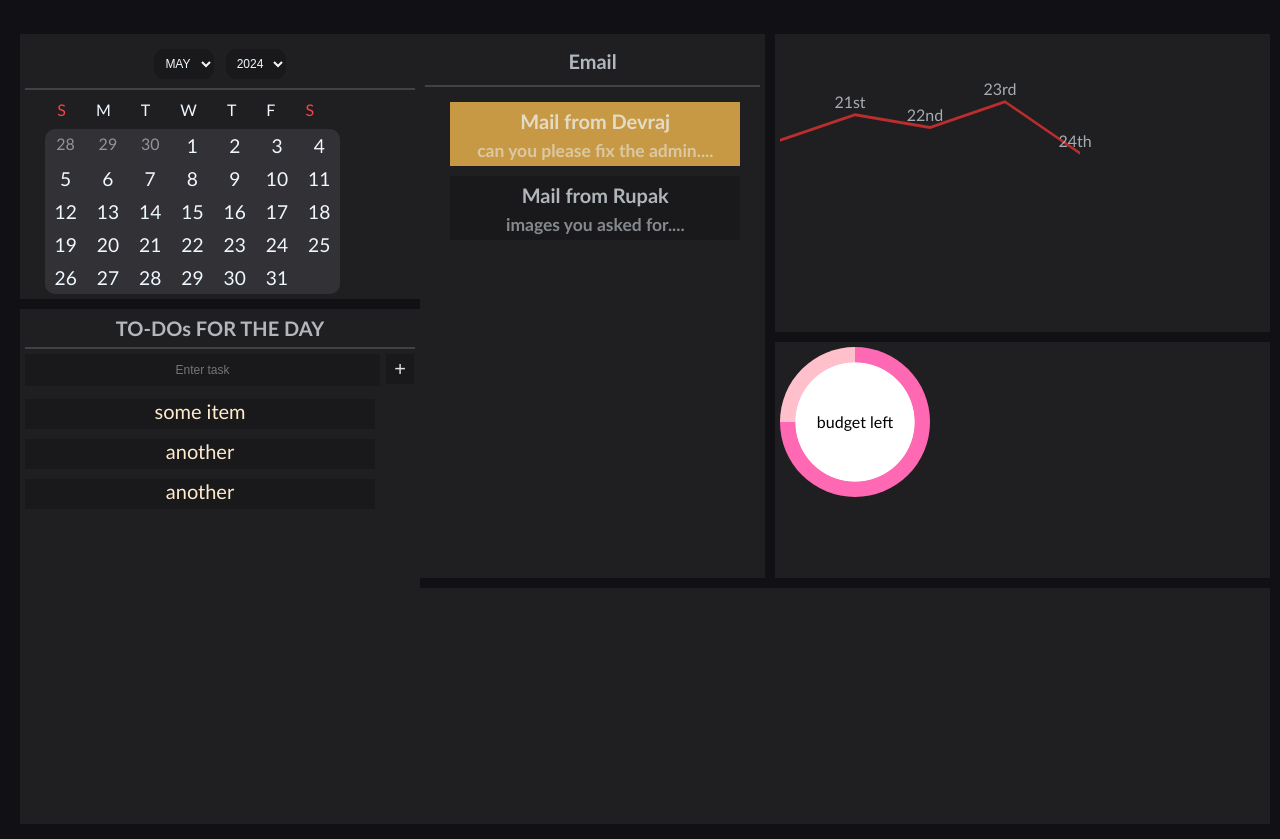
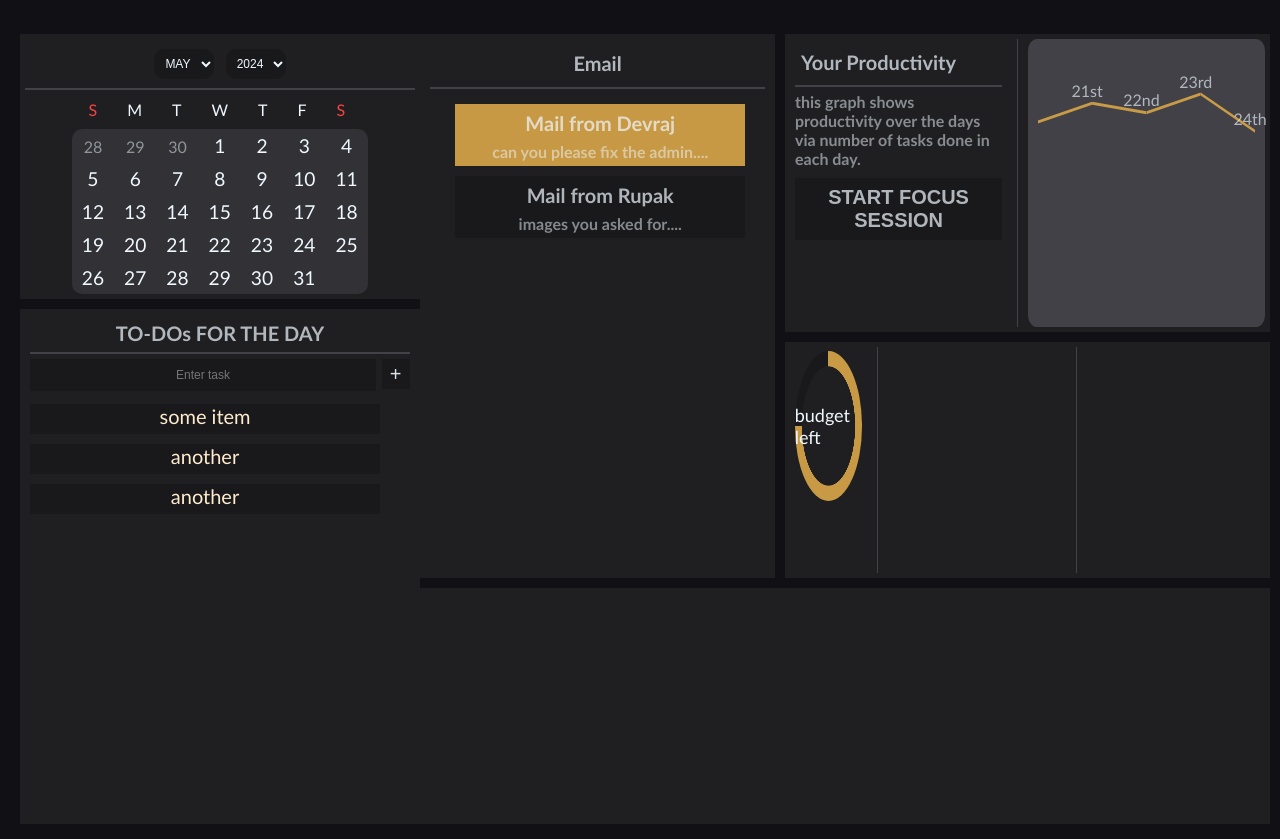
Before and after one commit to ActiveMasquerade/project_api, a plain HTML site: page index.html in a window 1280 px wide. Shown: the part 86-925 px from the top of the page. Drawn offline with Linux system fonts and the light colour scheme.

Commit message:
stuff updated

```diff
--- a/buttons.css
+++ b/buttons.css
@@ -23,7 +23,7 @@ body {
     gap: -10px;
     width: min-content;
     background-color: #313136;
-    margin-left: 5%;
+    margin-left: 12%;
     border-radius: 10px;
     color: aliceblue;
 }
@@ -64,7 +64,12 @@ body {
     background-color: #1f1f22;
     text-align: center;
     width: 400px;
+    height: auto;
 
+}
+.intodo {
+    height: 100%;
+    overflow: auto;
 }
 .calender {
     background-color: #1f1f22;
@@ -87,6 +92,11 @@ body {
     grid-area: 1 /1 / 4 / 2;
     background-color: #1f1f22;
     text-align: center;
+    height: auto;
+}
+.intemail {
+    height: 100%;
+    overflow: auto;
 }
 .notif {
     grid-area: 4 / 1 / 5 / 5;
@@ -94,6 +104,7 @@ body {
 }
 .budgetrack {
     grid-column: 2 / 5;
+    display: flex;
     grid-row: 3/4;
     background-color: #1f1f22;
     border: 2px aliceblue;
@@ -155,9 +166,7 @@ select {
     background-color: #19191b;
     color: aliceblue;
     text-align: center;
-}
-#time {
-    font: 100;
+    cursor: pointer;
 }
 #task-list li {
     float: left;
@@ -181,14 +190,21 @@ h1 {
     opacity: 0.7;
 }
 .etext {
-    padding-top: 3%;
+    padding-top: 2%;
     padding-bottom: 2%;
 }
 .chart_ {
     flex:1 ;
-    max-width: 300px;
     color: rgba(240, 248, 255, 0.651);
-    max-height: 400px;
+    border-radius: 4%;
+    padding: 10px;
+    background-color: #414147;
+}
+.explainpro {
+    flex:1;
+}
+.prohead {
+    margin: 9px;
 }
 ul {
     list-style-type: none
@@ -198,12 +214,14 @@ ul {
     width: 290px;
     float: left;
     margin-left: -5%;
+    cursor: pointer;
 }
 .mail {
     background-color: #19191b;
     width: 290px;
     float: left;
     margin-left: -5%;
+    cursor: pointer;
 }
 h2 {
     font-size: 0.7em;
@@ -215,37 +233,68 @@ h2 {
     display: grid;
     grid-template-columns: repeat(7, 1fr);
     color: aliceblue;
-    margin-left: 7%;
+    margin-left: 15%;
     gap: 20px;
     width: min-content;
 
 }
 .caldate {
     font-size: larger;
-
-
+    cursor: pointer;
 }
 .caldate-grey {
     opacity: 0.5;
+    margin-top: 20%;
 }
 .progress-bar {
+    width: 150px;
+    margin: 2%;
+    flex: 0.75;
     display: flex;
     justify-content: center;
     align-items: center;
 
-    width: 150px;
     height: 150px;
     border-radius: 50%;
     background:
-      radial-gradient(closest-side, white 79%, transparent 80% 100%),
-      conic-gradient(hotpink 75%, pink 0);
+      radial-gradient(closest-side, #1f1f22 79%, transparent 80% 100%),
+      conic-gradient(rgba(211, 162, 71, 0.938) 75%, #19191b 0);
   }
 
   .progress-bar::before {
     content: "budget left";
+    color: aliceblue;
+    font-size: large;
   }
-
-
+  .vline {
+    flex: 0.003;
+    background-color: #414147;
+    width: 2px;
+}
+.expense {
+    flex: 2;
+}
+.rexpense {
+    flex: 2;
+}
+.inner {
+    height: 100%;
+    overflow-y: auto;
+}
+h2 {
+    font-size: medium;
+}
+.focus {
+    width: fit-content;
+    height: fit-content;
+    float: inline-end;
+    background-color: #19191b;
+    border: none;
+    cursor: pointer;
+}
+.focus:hover {
+    opacity: 0.7;
+}
 @media all and (max-width: 1200px) {
     .contain {
         width: 100vh;
@@ -270,9 +319,11 @@ h2 {
     }
     .anything {
         flex:1;
-        width: min-content;
+
+        width: 103vw;
         display: flex;
         flex-direction: column;
+        margin-right:  14.5%;
     }
     .Email {
         flex: 1;
@@ -301,6 +352,7 @@ h2 {
     }
     .productivity {
         display: flex;
+        flex-direction: column;
     }
     .chart_ {
         flex: 1;
@@ -315,11 +367,11 @@ h2 {
     }
     .impmail {
         width: 100%;
-        margin-left: -25%;
+        margin-left: -35%;
     }
     .mail {
         width: 100%;
-        margin-left: -25%;
+        margin-left: -35%;
     }
     .calender {
         flex: 1;
@@ -329,5 +381,16 @@ h2 {
         flex: 2;
         width: 100vw;
     }
+    .caldates {
+        margin: 5%;
+    }
+    .calday {
+        margin: 7%;
+    }
+    .progress-bar {
+        padding: 2%;
+        flex: 3.5;
+        width: 100px;
+    }
 
 }
--- a/index.html
+++ b/index.html
@@ -89,6 +89,7 @@
                     </div>
                 </div>
             <div class="todo">
+                <div class="intodo">
                 <h1 class="textforto">TO-DOs FOR THE DAY</h1>
                 <div class="line"></div>
                 <form>
@@ -102,11 +103,13 @@
                     <li>another</li>
                 </ul>
                 </div>
+                </div>
             </div>
         </div>
         <div class="anything">
 
             <div class="Email">
+                <div class="intemail">
                <h1 class="etext">Email</h1>
                <div class="line"></div>
                <ul class="emailist">
@@ -117,24 +120,41 @@
                 <li></li>
                 <li></li>
                </ul>
+               </div>
             </div>
 
             <div class="notif"></div>
             <div class="budgetrack">
                 <div class="progress-bar"></div>
+                <div class="vline"></div>
+                <div class="rexpense">
+                    <div class="inner" >
+
+                    </div>
+                </div>
+                <div class="vline"></div>
+                <div class="expense"></div>
             </div>
             <div class="productivity">
+                <div class="explainpro">
+                    <h1 class="prohead">Your Productivity</h1>
+                    <div class="line"></div>
+                    <p><h2>this graph shows productivity over the days via number of tasks done in each day.</h2></p>
+
+                <button class="focus"><h1>START FOCUS SESSION</h1></button></div>
+                <div class="vline"></div>
                 <div class="chart_">
                     <table class="charts-css line">
                         <caption>Productivity overtime</caption>
                         <tr>
-                            <td style="--start: 0.2;--end: 0.4;"> <span class="data"> 21st</span> </td></tr>
-                            <tr><td style="--start: 0.4;--end: 0.3;"> <span class="data"> 22nd</span> </td></tr>
-                            <tr><td style="--start: 0.3;--end: 0.5;"> <span class="data"> 23rd</span> </td></tr>
-                            <tr><td style="--start: 0.5;--end: 0.1;"> <span class="data"> 24th</span> </td></tr>
+                            <td style="--start: 0.2;--end: 0.4; --color:rgba(211, 162, 71, 0.938)"> <span class="data"> 21st</span> </td></tr>
+                            <tr><td style="--start: 0.4;--end: 0.3; --color:rgba(211, 162, 71, 0.938)"> <span class="data"> 22nd</span> </td></tr>
+                            <tr><td style="--start: 0.3;--end: 0.5; --color:rgba(211, 162, 71, 0.938)"> <span class="data"> 23rd</span> </td></tr>
+                            <tr><td style="--start: 0.5;--end: 0.1; --color:rgba(211, 162, 71, 0.938)"> <span class="data"> 24th</span> </td></tr>
                         </tr>
 
                     </table>
+
                 </div>
             </div>
         </div>
```
